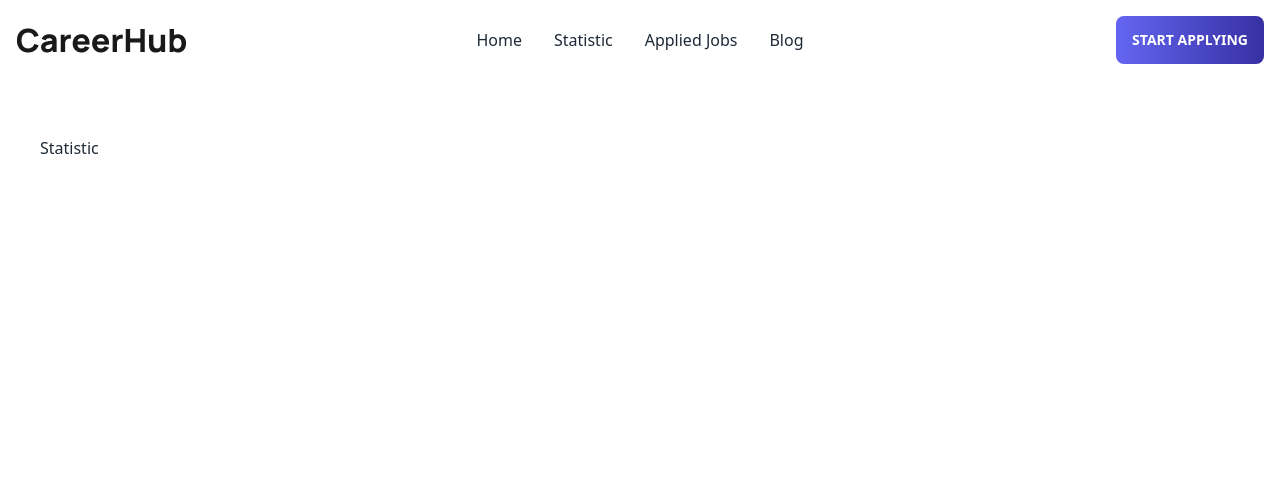
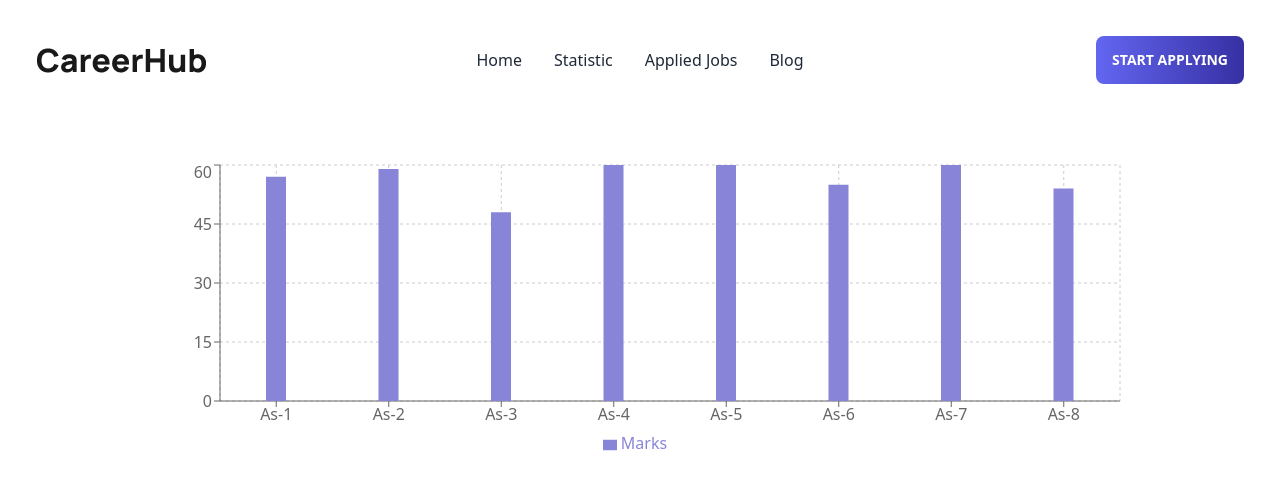
Before and after one commit to nirjhorsaha/Job_Hunt, a React (Vite) app: page /statistic in a window 1280 px wide. Shown: the top 490 px of the page. Built offline with nearby package versions, Linux system fonts and the light colour scheme.

Commit message:
statistic and 404 page created

```diff
--- a/package.json
+++ b/package.json
@@ -16,6 +16,7 @@
     "react": "^18.2.0",
     "react-dom": "^18.2.0",
     "react-router-dom": "^6.10.0",
+    "recharts": "^2.5.0",
     "sort-by": "^1.2.0"
   },
   "devDependencies": {
--- a/src/App.css
+++ b/src/App.css
@@ -1,5 +1,5 @@
 #root {
-  max-width: 1280px;
+  /* max-width: 1280px; */
   margin: 0 auto;
   /* padding: 2rem; */
   /* text-align: center; */
--- a/src/Components/ErrorPage/ErrorPage.jsx
+++ b/src/Components/ErrorPage/ErrorPage.jsx
@@ -1,11 +1,28 @@
-import React from 'react';
+import { FaceFrownIcon } from '@heroicons/react/24/solid'
+import React from 'react'
+import { Link, useRouteError } from 'react-router-dom'
 
 const ErrorPage = () => {
+    const { error, status } = useRouteError()
     return (
-        <div>
-            <h1>404</h1>
-        </div>
-    );
-};
+        <section className='flex items-center h-screen p-16 bg-gray-100 text-gray-900 '>
+            <div className='container flex flex-col items-center justify-center px-5 mx-auto my-8'>
+                <FaceFrownIcon className='w-40 h-40 text-yellow-500' />
+                <div className='max-w-md text-center'>
+                    <h2 className='mb-8 font-extrabold text-9xl text-yellow-500'>
+                        <span className='sr-only'>Error</span>
+                        {status || 404}
+                    </h2>
+                    <p className='text-2xl font-semibold md:text-3xl text-red-600 mb-8'>
+                        {error?.message}
+                    </p>
+                    <Link to='/' className='custom-btn'>
+                        Back to homepage
+                    </Link>
+                </div>
+            </div>
+        </section>
+    )
+}
 
-export default ErrorPage;
+export default ErrorPage
--- a/src/Components/Footer/Footer.jsx
+++ b/src/Components/Footer/Footer.jsx
@@ -4,7 +4,7 @@ import CareerHub from '../../assets/All Images/CareerHub.png'
 const Footer = () => {
     return (
         <div>
-            <footer aria-label="Site Footer" className=" bg-slate-200 font-medium">
+            <footer aria-label="Site Footer" className=" bg-slate-200 font-medium ">
                 <div
                     className="max-w-screen-xl px-4 py-16 mx-auto space-y-8 sm:px-6 lg:space-y-16 lg:px-8 ">
                     <div className="grid grid-cols-1 gap-8 lg:grid-cols-3 ">
--- a/src/Components/Header/Header.jsx
+++ b/src/Components/Header/Header.jsx
@@ -1,13 +1,10 @@
 import React from 'react';
-import Footer from '../Footer/Footer';
 import bannerImage from '../../assets/All Images/P3OLGJ1 copy 1.png'
-import JobCategory from '../JobCategory/JobCategory';
-import JobSection from '../JobSection/JobSection';
 
 const Header = () => {
     return (
         <div>
-            <div className='md:flex items-center mb-12 '>
+            <div className='md:flex items-center mb-12 px-6'>
                 <div className="header-details md:w-3/5 tracking-wider ">
                     <h1 className='text-7xl w-auto md:w-11/12'>
                         One Step Closer  To Your <span className='custom-text text-7xl'>Dream Job</span>
--- a/src/Components/Navbar/Navbar.jsx
+++ b/src/Components/Navbar/Navbar.jsx
@@ -5,21 +5,16 @@ import { Link } from 'react-router-dom';
 
 const Navbar = () => {
     return (
-        <div className='m-2'>
-            {/* <nav>
-                <Link to="/">Home</Link>
-                <Link to="/statistic">statistic</Link>
-                <Link to="/blog">Blog</Link>
-            </nav> */}
-            <div className="navbar bg-base-100 px-2 mb-6">
+        <div className='m-4'>
+            <div className="navbar bg-base-100 p-5 ">
                 <div className="navbar-start">
                     <div className="dropdown">
                         <label tabIndex={0} className="btn btn-ghost lg:hidden">
                             <svg xmlns="http://www.w3.org/2000/svg" className="h-5 w-5" fill="none" viewBox="0 0 24 24" stroke="currentColor"><path strokeLinecap="round" strokeLinejoin="round" strokeWidth="2" d="M4 6h16M4 12h8m-8 6h16" /></svg>
                         </label>
-                        <ul tabIndex={0} className="menu menu-compact dropdown-content mt-3 p-2 shadow bg-base-100 rounded-box w-52">
+                        <ul tabIndex={0} className="menu menu-compact dropdown-content mt-3 p-2 shadow bg-base-100 rounded-box w-52 ">
                             <li>
-                                <Link to="/" className='default'>
+                                <Link to="/" className='default '>
                                     Home
                                 </Link>
                             </li>
--- a/src/Components/Statistic/Statistic.jsx
+++ b/src/Components/Statistic/Statistic.jsx
@@ -1,11 +1,116 @@
-import React from 'react';
+import React from "react";
+import {
+    BarChart,
+    Bar,
+    XAxis,
+    YAxis,
+    CartesianGrid,
+    Tooltip,
+    Legend
+} from "recharts";
 
-const Statistic = () => {
-    return (
-        <div>
-            <h1>Statistic</h1>
-        </div>
-    );
+const data = [
+    {
+        name: "As-1",
+        Marks: 57,
+        id: 1
+    },
+    {
+        name: "As-2",
+        Marks: 59,
+        id: 2
+    },
+    {
+        name: "As-3",
+        Marks: 48,
+        id: 3
+    },
+    {
+        name: "As-4",
+        Marks: 60,
+        id: 4
+    },
+    {
+        name: "As-5",
+        Marks: 60,
+        id: 5
+    },
+    {
+        name: "As-6",
+        Marks: 55,
+        id: 6
+    },
+    {
+        name: "As-7",
+        Marks: 60,
+        id: 7
+    },
+    {
+        name: "As-8",
+        Marks: 54,
+        id: 8
+    }
+];
+
+const getIntroOfPage = (label) => {
+    if (label === "As-1") {
+        return "Assignment-1";
+    }
+    if (label === "As-2") {
+        return "Assignment-2";
+    }
+    if (label === "As-3") {
+        return "Assignment-3";
+    }
+    if (label === "As-4") {
+        return "Assignment-4";
+    }
+    if (label === "As-5") {
+        return "Assignment-5";
+    }
+    if (label === "As-6") {
+        return "Assignment-6";
+    }
+    if (label === "As-7") {
+        return "Assignment-7";
+    }
+    if (label === "As-8") {
+        return "Assignment-8";
+    }
+    return "";
 };
 
-export default Statistic;
+const CustomTooltip = ({ active, payload, label }) => {
+    if (active && payload && payload.length) {
+        return (
+            <div className="custom-tooltip ">
+                <p className="label">{`${label} : ${payload[0].value}`}</p>
+                <p className="intro">{getIntroOfPage(label)}</p>
+            </div>
+        );
+    }
+    return null;
+};
+
+export default function App() {
+    return (
+        <BarChart
+            width={1000}
+            height={300}
+            data={data}
+            margin={{
+                top: 5,
+                right: 20,
+                left: 20,
+                bottom: 5
+            }} className="mx-auto border-0"
+        >
+            <CartesianGrid strokeDasharray="3 3" />
+            <XAxis dataKey="name" />
+            <YAxis />
+            <Tooltip content={<CustomTooltip />} />
+            <Legend />
+            <Bar dataKey="Marks" barSize={20} fill="#8884d8" />
+        </BarChart>
+    );
+}
```
Also changed, not shown: 2 other files (tests, documents, lock files or other folders).
